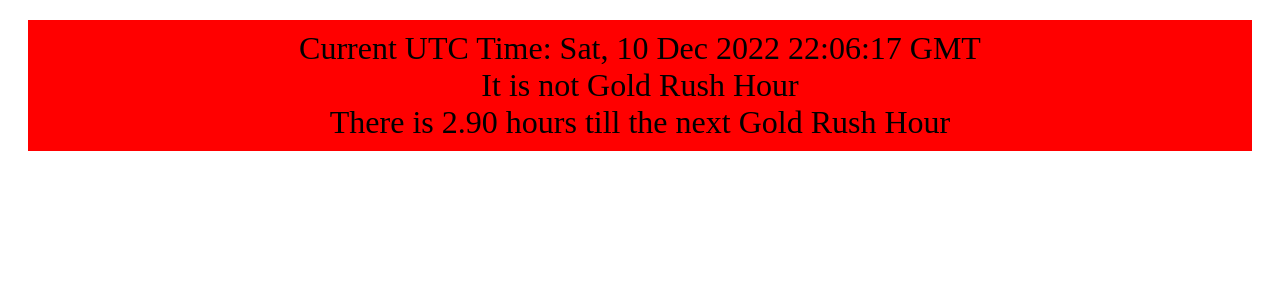
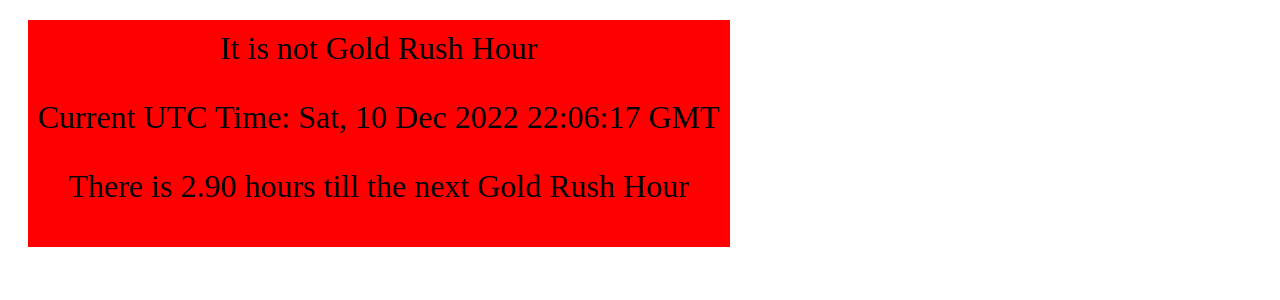
Before and after one commit to estraw1059/GoldenHourSite, a React (Create React App) app: page / in a window 1280 px wide. Shown: the top 300 px of the page. Built offline with nearby package versions, Linux system fonts and the light colour scheme.

Commit message:
Moved to a react-bootstrap setup, also fixed a warning

```diff
--- a/src/GoldenHour.css
+++ b/src/GoldenHour.css
@@ -1,5 +1,5 @@
 .card {
-    height: 100%;
+    max-width: fit-content;
     margin: 20px;
     padding: 10px;
     text-align: center;
--- a/src/GoldenHour.tsx
+++ b/src/GoldenHour.tsx
@@ -1,6 +1,5 @@
-import { networkInterfaces } from 'os';
 import React, { useState, useEffect }  from 'react'
-import { Container, Card } from 'react-bootstrap';
+import { Container, Card} from 'react-bootstrap';
 import './GoldenHour.css'
 
 const UTC_MORNING_START_TIME = new Date();
@@ -69,16 +68,17 @@ export const GoldenHour = () => {
         }
     });
 
-    const cardClass = "card " + (isGoldenHour ? "card-golden" : "card-not-golden");
-    const currentDate = new Date();
+    const cardClass = "card " + (isGoldenHour ? "card-golden cardText card" : "card-not-golden cardText card");
 
     return(
-        <Container>
-            <Card className={cardClass}>
-                <div className='cardText'>Current UTC Time: {date.toUTCString()}</div>
-                {isGoldenHour ? <div className='cardText'>It is Gold Rush Hour</div> : <div className='cardText'>It is not Gold Rush Hour</div>}
-                <div className='cardText'>There is {(timeToNextGoldenHour()/(1000*60*60)).toFixed(2)} hours till the next Gold Rush Hour</div>
-            </Card>
+        <Container className="d-flex justify-content-center">
+                <Card className={cardClass}>
+                    <Card.Body>
+                        <Card.Title>{isGoldenHour ? "It is Gold Rush Hour" : "It is not Gold Rush Hour"}</Card.Title>
+                        <Card.Text>Current UTC Time: {date.toUTCString()}</Card.Text>
+                        <Card.Text>There is {(timeToNextGoldenHour()/(1000*60*60)).toFixed(2)} hours till the next Gold Rush Hour</Card.Text>
+                    </Card.Body>
+                </Card>
         </Container>
     );
 
```
